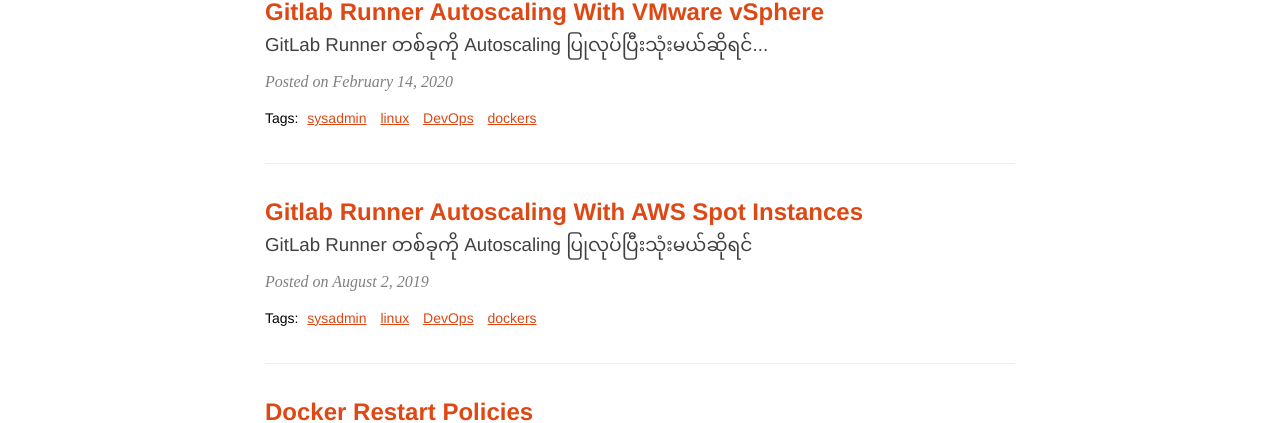
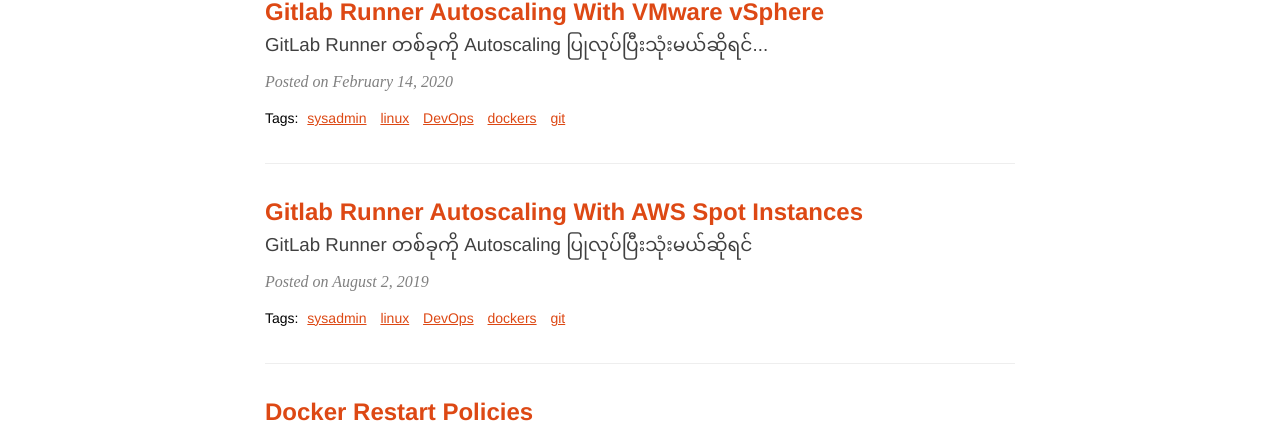
Before and after one commit to waiyanwh/waiyanwh.github.io, a Jekyll site: the page built from index.html, in a window 1280 px wide and 900 px high. Shown: the part 286-709 px from the top of the window. Built offline with Jekyll 4.4.1, drawn with Linux system fonts in a browser that asks for light colours; nearby versions of some CDN libraries; some web fonts are replaced; the list of posts is cut into pages by our own code.

Commit message:
Format post

```diff
--- a/_posts/2019-08-02-Gitlab-Runner-Autoscaling-with-aws-spot-instances.md
+++ b/_posts/2019-08-02-Gitlab-Runner-Autoscaling-with-aws-spot-instances.md
@@ -2,7 +2,7 @@
 layout: post
 title:  "Gitlab Runner Autoscaling With AWS Spot Instances"
 subtitle: "GitLab Runner တစ်ခုကို Autoscaling ပြုလုပ်ပြီးသုံးမယ်ဆိုရင်"
-tags: [sysadmin, linux, DevOps, dockers]
+tags: [sysadmin, linux, DevOps, dockers, git]
 ---
 
 ### Introduction
--- a/_posts/2020-02-14-Gitlab-Runner-Autoscaling-with-VMware-vSphere.md
+++ b/_posts/2020-02-14-Gitlab-Runner-Autoscaling-with-VMware-vSphere.md
@@ -2,14 +2,14 @@
 layout: post
 title:  "Gitlab Runner Autoscaling With VMware vSphere"
 subtitle: "GitLab Runner တစ်ခုကို Autoscaling ပြုလုပ်ပြီးသုံးမယ်ဆိုရင်..."
-tags: [sysadmin, linux, DevOps, dockers]
+tags: [sysadmin, linux, DevOps, dockers, git]
 ---
 
-### Old post url
+### ***Old post url***
 
 [Gitlab Runner Autoscaling With AWS Spot Instances](https://waiyanwh.github.io/2019-08-02-Gitlab-Runner-Autoscaling-with-aws-spot-instances/)
 
-### With VMware vSphere
+### ***With VMware vSphere***
 အရင်ကတော့ runner autoscaling ကို aws spot instance နဲ့ရေးခဲ့ပြီးပါပြီး။ အရင် post ကိုမဖတ်ရသေးဘူးဆိုရင်တော့ [ဒီလင့်](https://waiyanwh.github.io/2019-08-02-Gitlab-Runner-Autoscaling-with-aws-spot-instances/) မှာ သွားဖတ်လို့ရပါတယ်။ ခုကတော့ VMware vSphere နဲ့လည်းရမလားလုပ်ကြည့်တာ ရသွားလို့ ဒီ post ကိုရေးတာပါ။  online မှာလည်း ရှာမတွေ့တာနဲ့ လက်တည့်စမ်းကြည့်ရင်းရသွားတာပါ။ အကြောင်းအရာကတော့အရင် [post](https://waiyanwh.github.io/2019-08-02-Gitlab-Runner-Autoscaling-with-aws-spot-instances/) နဲ့တူတူပဲဆိုတော့ အရှည်ကြီး မရေးတော့ပါဘူး။ setup and installation ကအရမ်းကြီးမကွာဘူး။ အရင် bastion host အတွက်သုံးခဲ့တဲ့ ec2 instance နေရာမှာ vSphere ထဲက ubuntu vm ဝင်သွားတယ်။ အရင် [post](https://waiyanwh.github.io/2019-08-02-Gitlab-Runner-Autoscaling-with-aws-spot-instances/) မှာပြောခဲ့သလိုပဲ bastion host က resource အများကြီးမလိုဘူး။ အရင် spot instance အတွက်သုံးခဲ့တဲ့ [docker-machine](https://docs.docker.com/v17.09/machine/overview/) driver နေရာမှာ vSphere အတွက်ဟာလေး ပြောင်းသွားတယ်။ Sample config ကိုတော့ အောက်မှာ လေ့လာနိုင်ပါတယ်။
 
 <script src="https://gist.github.com/waiyanwh/c2ef08311a58661ebbc4baf97f675f14.js"></script>
```
